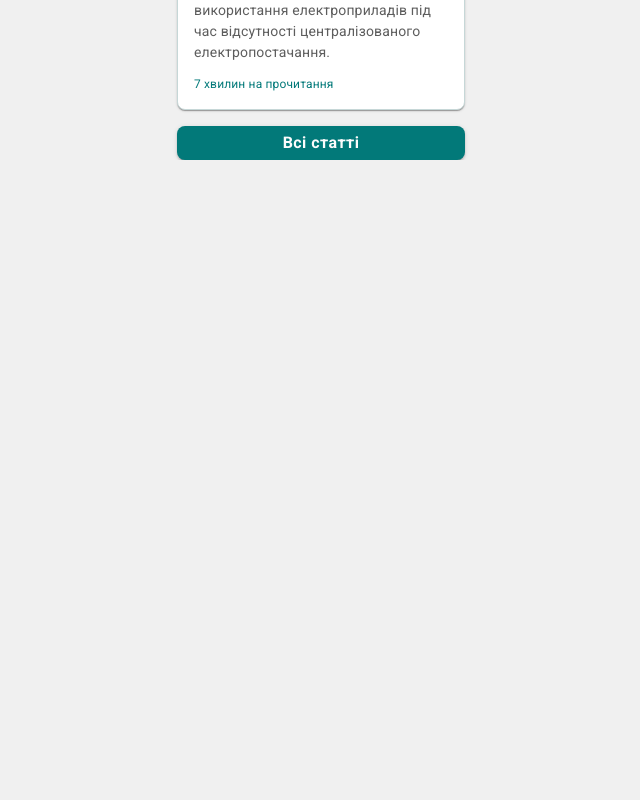
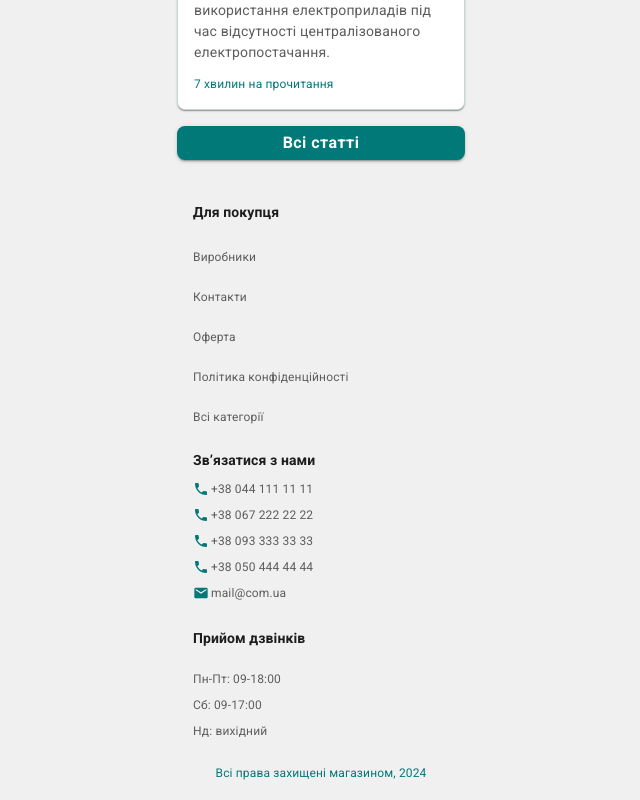
Before and after one commit to MariiaSuper/shop_team_107, a React (Create React App) app: page / in a window 1280 px wide. Shown: the part 2324-3124 px from the top of the page, without its empty margins (319-959 px from the left). Before the commit the page ends 2484 px from the top, so only its background shows below. Built offline with nearby package versions, Linux system fonts and the light colour scheme.

Commit message:
remove languages

```diff
--- a/public/locales/en/translation.json
+++ /dev/null
@@ -1,3 +0,0 @@
-{
-  "welcome_message": "Welcome to our page!"
-}
--- a/public/locales/ru/translation.json
+++ /dev/null
@@ -1,3 +0,0 @@
-{
-  "welcome_message": "Добро пожаловать на нашу страницу!"
-}
--- a/public/locales/ua/translation.json
+++ /dev/null
@@ -1,3 +0,0 @@
-{
-  "welcome_message": "Вітаємо на нашій сторінці!"
-}
--- a/src/App.tsx
+++ b/src/App.tsx
@@ -159,15 +159,15 @@ function App() {
       {}
       <Header />
       <Outlet />
-      {!isCategoriesPage ||
-        !isBasketPage ||
-        !isProfilePage ||
-        !isManufacturesPage ||
-        isDeliveryPage ||
-        !isGuarancePage ||
-        !isContactsPage ||
-        !isOfertaPage ||
-        (!isConfidentialPage && <Footer />)}
+      {!isCategoriesPage &&
+        !isBasketPage &&
+        !isProfilePage &&
+        !isManufacturesPage &&
+        !isDeliveryPage &&
+        !isGuarancePage &&
+        !isContactsPage &&
+        !isOfertaPage &&
+        !isConfidentialPage && <Footer />}
     </div>
   );
 }
--- a/src/components/Footer.tsx
+++ b/src/components/Footer.tsx
@@ -164,20 +164,6 @@ export const Footer: React.FC = () => {
         </Box>
       </Box>
 
-      {/* Мова переключення */}
-      <Box
-        sx={{
-          marginTop: '20px',
-          display: 'flex',
-          justifyContent: 'center',
-          gap: '15px',
-          px: 2
-        }}>
-        <Typography sx={{ cursor: 'pointer' }}>Укр</Typography>
-        <Typography sx={{ cursor: 'pointer' }}>Рус</Typography>
-        <Typography sx={{ cursor: 'pointer' }}>Eng</Typography>
-      </Box>
-
       <Box sx={{ textAlign: 'center', marginTop: '20px', px: 3, pb: 2 }}>
         <Typography variant="thirdText" sx={{ color: theme.palette.primary.main }}>
           Всі права захищені магазином, 2024
```
